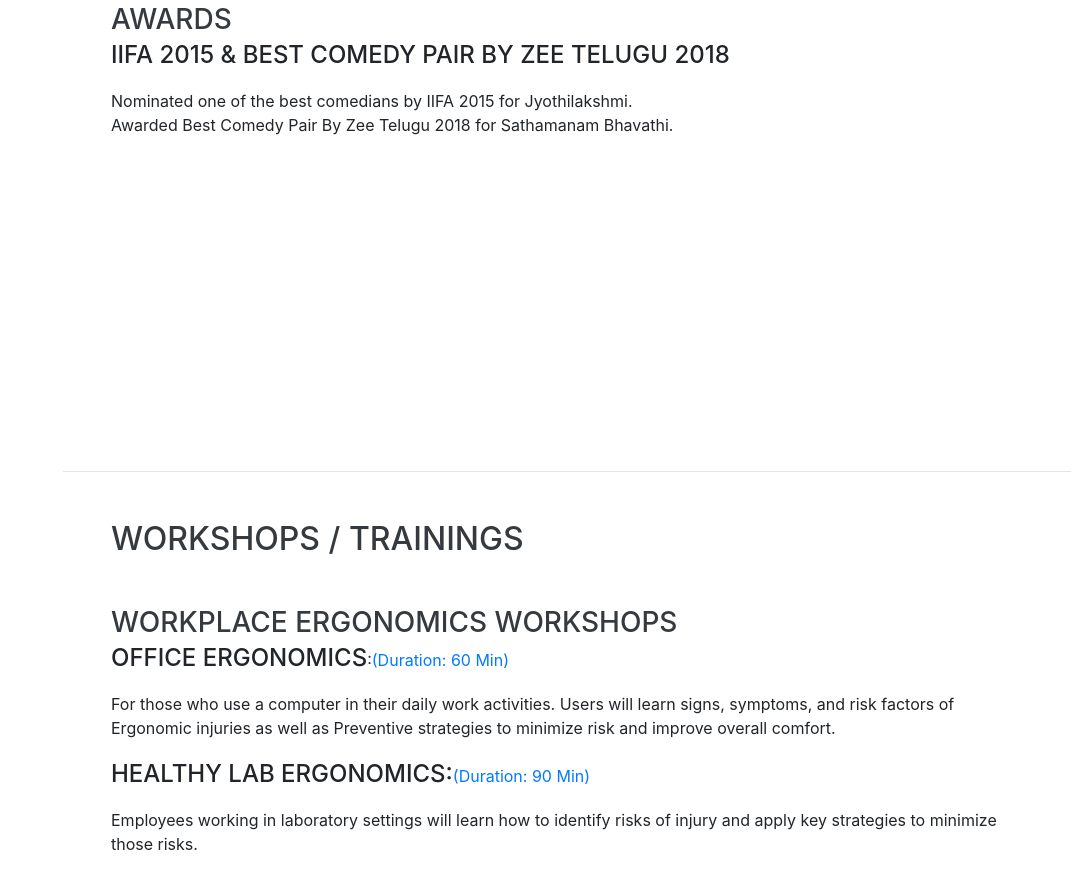
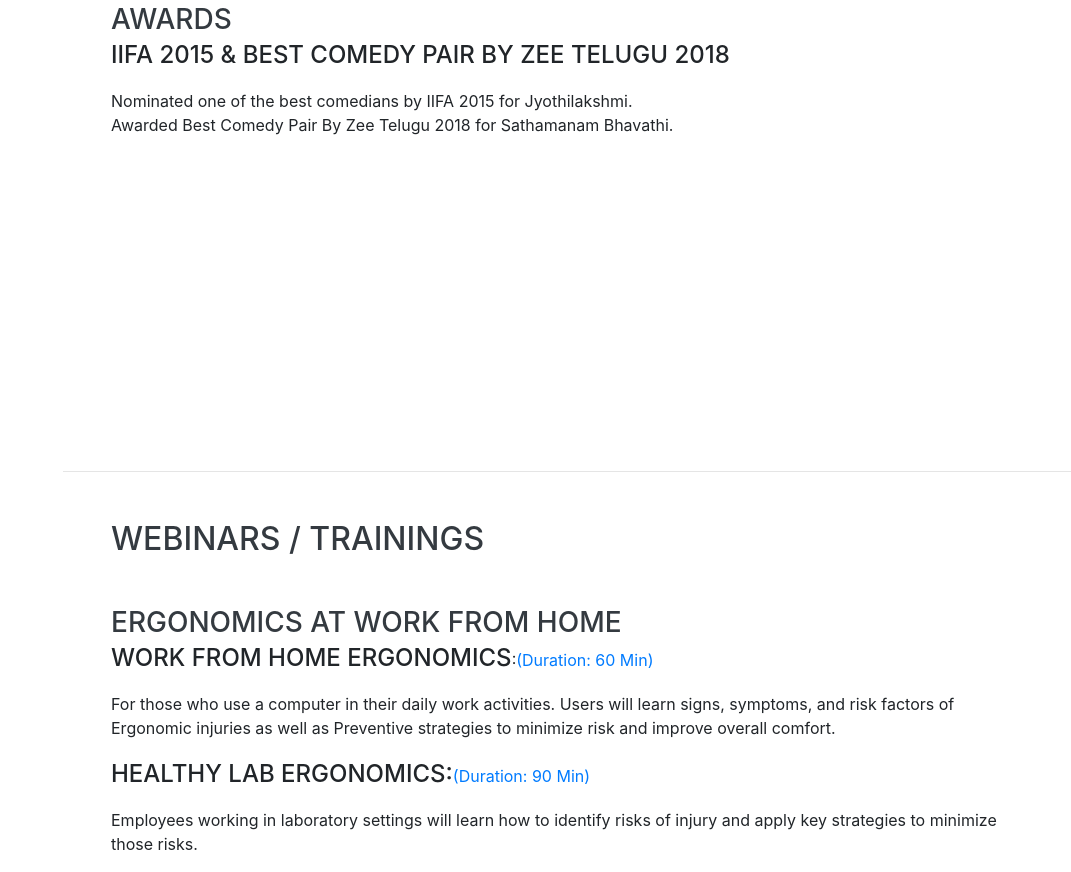
Before and after one commit to rajuskvt/DrBhadram, a website with bundled scripts: page index.html in a window 1280 px wide. Shown: the part 1130-2002 px from the top of the page, without its empty margins (209-1280 px from the left). Built offline with nearby package versions, Linux system fonts and the light colour scheme; a web font is replaced by a local one.

Commit message:
Update index.html

```diff
--- a/index.html
+++ b/index.html
@@ -45,7 +45,7 @@
                     <a class="nav-link js-scroll-trigger" href="#experience">Movies</a>
                 </li>
                 <li class="nav-item">
-                    <a class="nav-link js-scroll-trigger" href="#education">Workshops</a>
+                    <a class="nav-link js-scroll-trigger" href="#education">Webinars/Trainings</a>
                 </li>
                 <li class="nav-item">
                     <a class="nav-link js-scroll-trigger" href="#skills">Consultations</a>
@@ -55,7 +55,7 @@
                     <a class="nav-link js-scroll-trigger" href="#awards">Contact Us</a>
                 </li>
                  <li class="nav-item">
-                    <a class="nav-link js-scroll-trigger" href="LearnYoga.html">Yoga</a>
+                    <a class="nav-link js-scroll-trigger" href="LearnYoga.html">Learn Yoga</a>
                 </li>
             </ul>
         </div>
@@ -181,14 +181,14 @@
 
         <section class="resume-section p-3 p-lg-5 d-flex align-items-center" id="education">
             <div class="w-100">
-                <h2 class="mb-5">Workshops / Trainings</h2>
+                <h2 class="mb-5">Webinars / Trainings</h2>
 
                 <div class="resume-item d-flex flex-column flex-md-row justify-content-between">
                     <div class="resume-content">
                         <h3 class="mb-0">
-                            WORKPLACE ERGONOMICS WORKSHOPS
+                            Ergonomics at work from home
                         </h3>
-                        <div class="mb-3"><span class="subheading">OFFICE ERGONOMICS</span>:<span class="text-primary">(Duration: 60 Min)</span></div>
+                        <div class="mb-3"><span class="subheading">WORK FROM HOME ERGONOMICS</span>:<span class="text-primary">(Duration: 60 Min)</span></div>
                         <p>
                             For those who use a computer in their daily work activities. Users will learn signs, symptoms, and risk factors of Ergonomic injuries as well as Preventive strategies to minimize risk and improve overall comfort.
                         </p>
```
